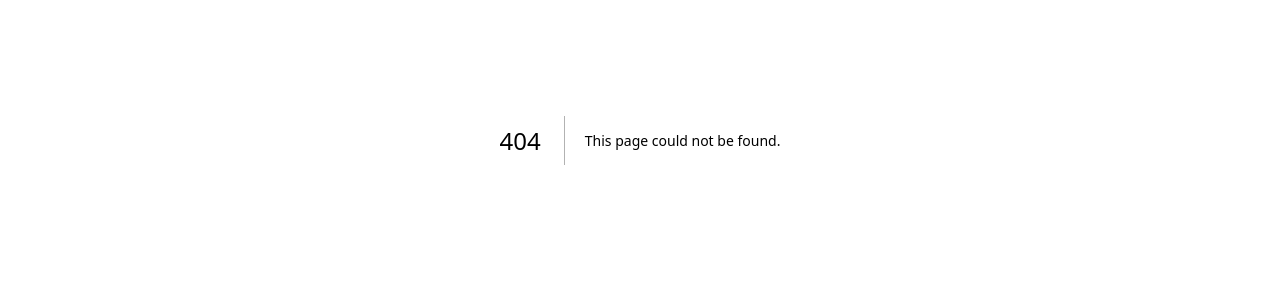
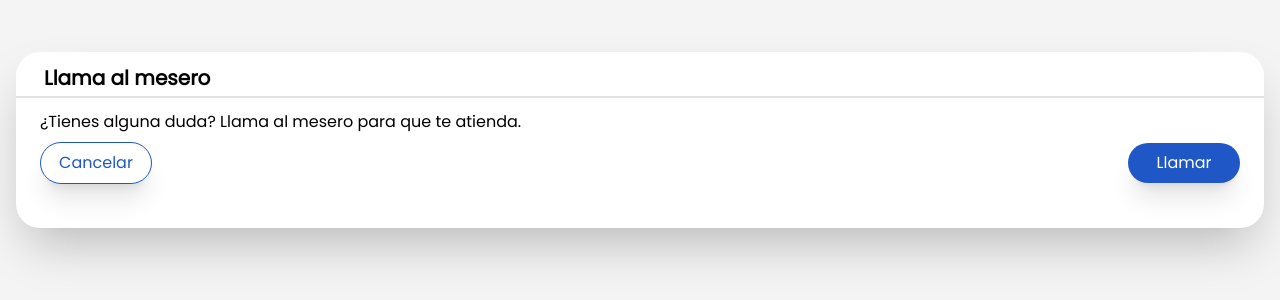
Before and after one commit to No-Country/s12-25-t-java-next, a Next.js app in the folder Frontend/: page /popup in a window 1280 px wide. Before the commit this address had no page. Shown: the part 260-560 px from the top of the page. Built offline with nearby package versions, Linux system fonts and the light colour scheme.

Commit message:
Added popup

```diff
--- /dev/null
+++ b/Frontend/src/app/popup/page.tsx
@@ -0,0 +1,23 @@
+export default function PopupComponent() {
+  return (
+    <div className="min-h-screen bg-whitebackground flex items-center justify-center p-4 font-sans">
+      <div className="bg-[#FFFFFF] h-44 w-full rounded-3xl shadow-2xl">
+        <h1 className="text-xl font-bold pl-7 pt-3 pb-1">Llama al mesero</h1>
+        <div className="border border-grey/30 w-full" />
+        <div className="pt-3 pb-6 px-6">
+          <div className="pb-2">
+            ¿Tienes alguna duda? Llama al mesero para que te atienda.
+          </div>
+          <div className="flex items-center justify-between">
+            <button className="w-28 rounded-3xl py-2 text-center font-medium text-secondary-100 border border-secondary-100 shadow-xl">
+              Cancelar
+            </button>
+            <button className="w-28 rounded-3xl py-2 text-center font-medium text-[#FFFFFF] bg-secondary-100 shadow-xl">
+              Llamar
+            </button>
+          </div>
+        </div>
+      </div>
+    </div>
+  );
+}
```
